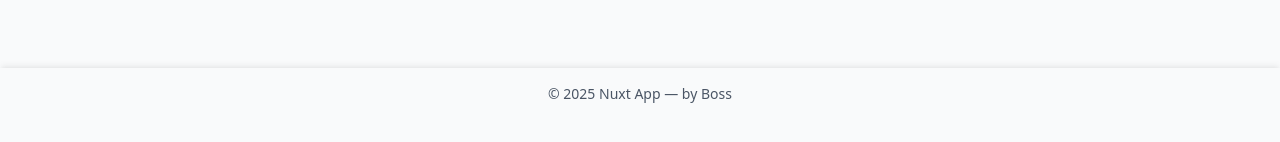
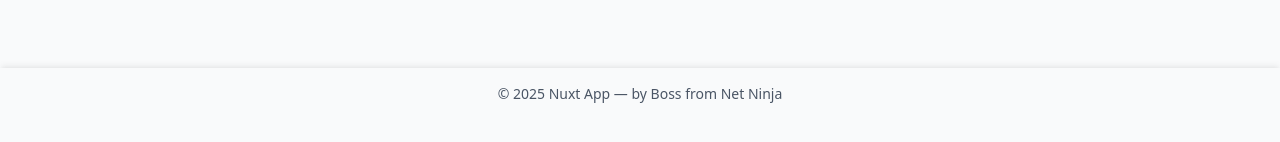
Before and after one commit to Sahasawat-Boss/Nuxt-App, a Nuxt app: page / in a window 1280 px wide. Shown: the part 214-356 px from the top of the page. Built offline with nearby package versions, Linux system fonts and the light colour scheme.

Commit message:
u Footter

```diff
--- a/components/Foot.vue
+++ b/components/Foot.vue
@@ -1,6 +1,6 @@
 <template>
     <footer class="text-center py-4 mt-8 text-sm text-gray-600 shadow-top">
-    &copy; {{ new Date().getFullYear() }} Nuxt App — by Boss
+    &copy; {{ new Date().getFullYear() }} Nuxt App — by Boss from Net Ninja
     </footer>
 </template>
 
```
